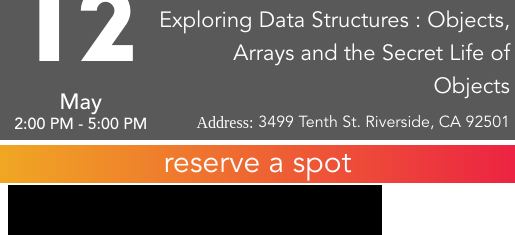
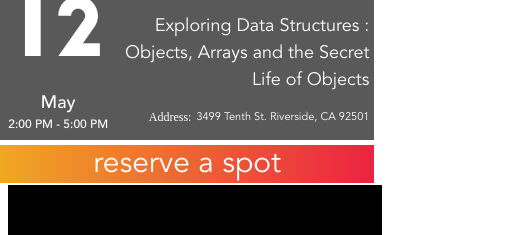
Before and after one commit to inland-empire-software-development/main, a Next.js app: page / in a window 390 px wide. Shown: the top 235 px of the page, 515 px wide, since content can reach past the window. Built offline with nearby package versions, Linux system fonts and the light colour scheme; a web font is replaced by a local one.

Commit message:
component is now mobile responsive

```diff
--- a/sass/components/heroEvent.scss
+++ b/sass/components/heroEvent.scss
@@ -30,17 +30,36 @@
 			p:last-child {
 				font-size: 16px;
 			}
+			@media screen and (max-width: $small) {
+				p:first-child {
+					font-size: 80px;
+				}
+				p:not(:first-child) {
+					font-size: 18px;
+				}
+				p:last-child {
+					font-size: 12px;
+				}
+			}
 		}
 		.hero-event-desc {
 			display: flex;
 			flex-direction: column;
 			height: 130px;
 			width: 70%;
-			justify-content: space-between;
+			justify-content: space-around;
 			text-align: right;
+			@media screen and (max-width: $small) {
+				padding-left: 10px;
+			}
 			p:first-child {
 				font-family: 'Book';
 				font-size: 22px;
+			}
+			@media screen and (max-width: $small) {
+				p:first-child {
+					font-size: 18px;
+				}
 			}
 			.hero-event-location {
 				display: flex;
@@ -51,6 +70,15 @@
 					font-family: 'Heavy';
 					font-size: 16px;
 					margin-right: 5px;
+				}
+				@media screen and (max-width: $small) {
+					p:first-child {
+						font-size: 12px;
+						line-height: 14px;
+					}
+					p:last-child {
+						font-size: 11px;
+					}
 				}
 			}
 		}
--- a/src/components/heroEvent.js
+++ b/src/components/heroEvent.js
@@ -1,6 +1,6 @@
 function HeroEvent() {
 	return (
-		<div className="hero-event-container">
+		<div className="hero-event-container tablet-column-10">
 
 			{/* event details container */}
 			<div className="hero-event-info">
```
